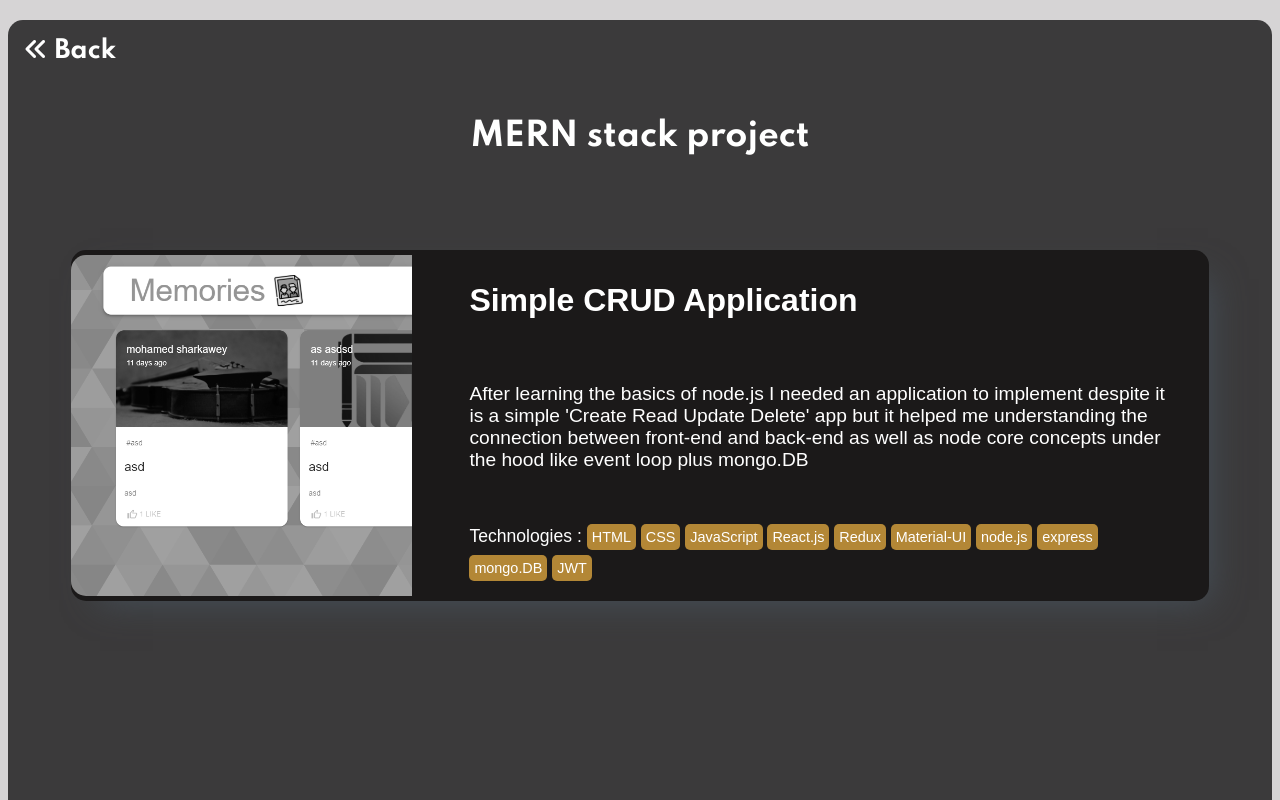
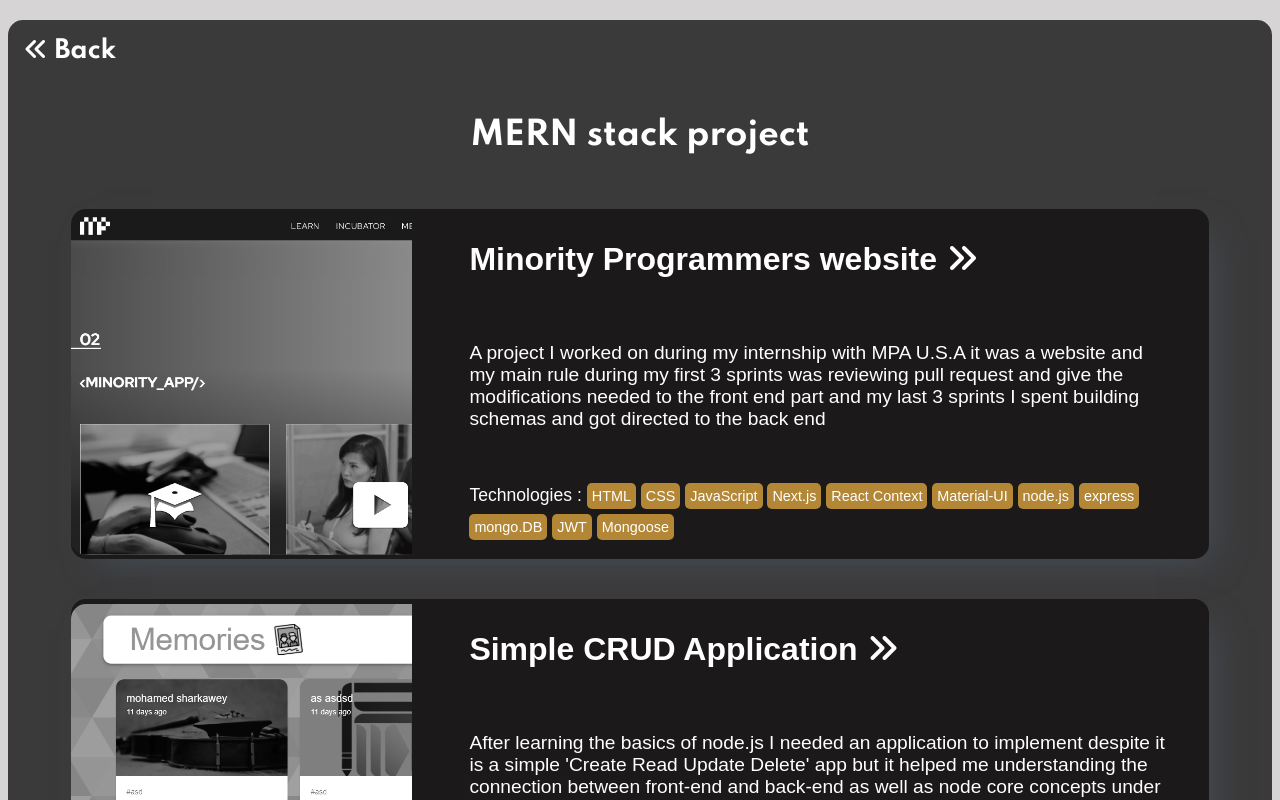
Before and after one commit to mohamed67-67/portfolio, a React (Create React App) app: page /mern in a window 1280 px wide. Shown: the top 800 px of the page. Built offline with nearby package versions, Linux system fonts and the light colour scheme.

Commit message:
adding projects

```diff
--- a/src/Sass/index.scss
+++ b/src/Sass/index.scss
@@ -235,6 +235,13 @@ body{
     h1{
         padding: 15px;
         margin-bottom: 10vh;
+        position: sticky;
+        top: 0vh;
+        z-index: 11;
+        background-color: #3b3a3b;
+        width: 92%;
+        margin: 0 auto;
+
     }
     h2{
         width: fit-content;
@@ -242,6 +249,16 @@ body{
         padding: 2vh;
     }
 
+    @keyframes arrow {
+        from {
+            opacity: 0;
+            color: white;
+        }
+        to {
+            opacity: 1;
+            color: #b38736;
+        }
+    }
     .internal{
         display: grid !important;
         justify-content: space-between;
@@ -257,6 +274,9 @@ body{
             img{
                 filter: grayscale(0);
                 transition: 0.5s;
+            }
+            .fa-angle-double-right{
+                animation: arrow 2.5s infinite both ease-out ;
             }
         }
         img{
--- a/src/components/FrontProjects.js
+++ b/src/components/FrontProjects.js
@@ -26,11 +26,21 @@ function FrontProjects() {
             <Link to='/'> <motion.h2 variants={Variants} exit='exitForI'> <i variants={Variants} exit='exitForI' className="fas fa-angle-double-left"></i> Back</motion.h2> </Link>
             <h1>Front End Projects</h1>
 
+
+            <CardActionArea style={{ cursor: 'default' }} className="internal">
+                <img src="/photos/design.png" alt="" />
+                <div className="det">
+                    <h3>My Portfolio</h3>
+                    <h5>A Design i found on youtube felt nice to me so took a snap shot of it and implemented it as a personal portfolio</h5>
+                    <p>Technologies : <span>HTML</span> <span>CSS</span> <span>JavaScript</span> <span>React.js</span> <span>Framer-motion</span> <span>Material-UI</span> <span>Sass</span> <span>React-flicking</span></p>
+                </div>
+            </CardActionArea>
+
             <a target='_blank' rel="noreferrer" href='https://netflix-clonefirst.netlify.app/'>
                 <CardActionArea className="internal">
                     <img src="/photos/netflix.png" alt="" />
                     <div className="det">
-                        <h3>Netflix Clone</h3>
+                        <h3>Netflix Clone <i className="fas fa-angle-double-right"></i></h3>
                         <h5>A clone of netflix site built with React.js with several feature like fetching an end point for movies List and catch Youtube Trailers</h5>
                         <p>Technologies : <span>HTML</span> <span>CSS</span> <span>JavaScript</span> <span>React.js</span> <span>React-YouTube</span> <span>Axios</span></p>
                     </div>
@@ -41,7 +51,7 @@ function FrontProjects() {
                 <CardActionArea className="internal">
                     <img src="/photos/projectKinder.png" alt="" />
                     <div className="det">
-                        <h3>kindergarten</h3>
+                        <h3>kindergarten <i className="fas fa-angle-double-right"></i></h3>
                         <h5>In this project i wanted to start building a practical project after learning only html,css,js and JQuery and to implement different tricks of CSS so i made this site up as a kindergarten site.</h5>
                         <p>Technologies : <span>HTML</span> <span>CSS</span> <span>JavaScript</span> <span>BootStrap</span> <span>JQuery</span></p>
                     </div>
@@ -52,7 +62,7 @@ function FrontProjects() {
                 <CardActionArea className="internal extra">
                     <img src="/photos/projectReact.png" alt="" />
                     <div className="det">
-                        <h3>Coffee Shop <span>V1.1.0</span></h3>
+                        <h3>Coffee Shop <span>V1.1.0</span> <i className="fas fa-angle-double-right"></i></h3>
                         <h5>In this project i used React.js for the first time and i found it a good chance to improve one of my pervious projects which is Coffe Shop and Practice React.js, for state managment i used React Hooks like useContext and useReducer no Redux in this Point.</h5>
                         <p>Technologies : <span>HTML</span> <span>CSS</span> <span>JavaScript</span> <span>BootStrap</span> <span>JQuery</span> <span>React.js</span> <span>Sass</span></p>
                     </div>
@@ -63,7 +73,7 @@ function FrontProjects() {
                 <CardActionArea className="internal">
                     <img src="/photos/projectRegular.png" alt="" />
                     <div className="det">
-                        <h3>Coffee Shop <span>V1.0.0</span></h3>
+                        <h3>Coffee Shop <span>V1.0.0</span> <i className="fas fa-angle-double-right"></i></h3>
                         <h5>In this project i wanted to expand my knowledge further by integrating libraries for the first time and expand my experience in such beginner level of me then.</h5>
                         <p>Technologies : <span>HTML</span> <span>CSS</span> <span>JavaScript</span> <span>BootStrap</span> <span>JQuery</span></p>
                     </div>
--- a/src/components/MernProjects.js
+++ b/src/components/MernProjects.js
@@ -27,11 +27,22 @@ function MernProjects() {
             <Link to='/'> <motion.h2 variants={Variants} exit='exitForI'> <i variants={Variants} exit='exitForI' className="fas fa-angle-double-left"></i> Back</motion.h2> </Link>
             <h1>MERN stack project</h1>
 
+            <a target='_blank' rel="noreferrer" href='https://minorityprogrammers.com/'>
+                <CardActionArea className="internal">
+                    <img src="/photos/mino.png" alt="" />
+                    <div className="det">
+                        <h3>Minority Programmers website <i className="fas fa-angle-double-right"></i></h3>
+                        <h5>A project I worked on during my internship with MPA U.S.A it was a website and my main rule during my first 3 sprints was reviewing pull request and give the modifications needed to the front end part and my last 3 sprints I spent building schemas and got directed to the back end</h5>
+                        <p>Technologies : <span>HTML</span> <span>CSS</span> <span>JavaScript</span> <span>Next.js</span> <span>React Context</span> <span>Material-UI</span> <span>node.js</span> <span>express</span> <span>mongo.DB</span> <span>JWT</span> <span>Mongoose</span></p>
+                    </div>
+                </CardActionArea>
+            </a>
+
             <a target='_blank' rel="noreferrer" href='https://hardcore-kalam-6a9efa.netlify.app/'>
                 <CardActionArea className="internal">
                     <img src="/photos/mern.png" alt="" />
                     <div className="det">
-                        <h3>Simple CRUD Application</h3>
+                        <h3>Simple CRUD Application <i className="fas fa-angle-double-right"></i></h3>
                         <h5>After learning the basics of node.js I needed an application to implement despite it is a simple 'Create Read Update Delete' app but it helped me understanding the connection between front-end and back-end as well as node core concepts under the hood like event loop plus mongo.DB</h5>
                         <p>Technologies : <span>HTML</span> <span>CSS</span> <span>JavaScript</span> <span>React.js</span> <span>Redux</span> <span>Material-UI</span> <span>node.js</span> <span>express</span> <span>mongo.DB</span> <span>JWT</span></p>
                     </div>
--- a/src/components/TasksProjects.js
+++ b/src/components/TasksProjects.js
@@ -33,7 +33,7 @@ function TasksProjects() {
                 <CardActionArea className="internal">
                     <img src="/photos/pol.png" alt="" />
                     <div className="det">
-                        <h3>reserveing Theater Seats</h3>
+                        <h3>reserveing Theater Seats <i className="fas fa-angle-double-right"></i></h3>
                         <h5>In this project I had a task from X-Kom 'Poland' for reserveing theatre seats system with certain functionality and design it was an internship acceptance project using React & Redux for state managment</h5>
                         <p>Technologies : <span>HTML</span> <span>CSS</span> <span>JavaScript</span> <span>React.js</span> <span>Redux</span> <span>Material-UI</span> <span>Framer Motion</span> <span>Sass</span></p>
                     </div>
@@ -44,7 +44,7 @@ function TasksProjects() {
                 <CardActionArea className="internal">
                     <img src="/photos/daos.png" alt="" />
                     <div className="det">
-                        <h3>DAO Aggregatation</h3>
+                        <h3>DAO Aggregatation <i className="fas fa-angle-double-right"></i></h3>
                         <h5>In this project I had a task from minority programmers 'USA' for Rendring DAOs with my own design and certain functionality like searching and filtering it was an internship acceptance project using React & Redux for state managment</h5>
                         <p>Technologies : <span>HTML</span> <span>CSS</span> <span>JavaScript</span> <span>React.js</span> <span>Redux</span> <span>Boot-Strap</span> <span>Boot-StrapTable</span> <span>Sass</span></p>
                     </div>
@@ -55,7 +55,7 @@ function TasksProjects() {
                 <CardActionArea className="internal">
                     <img src="/photos/gemo.png" alt="" />
                     <div className="det">
-                        <h3>Trending Repos in GitHub</h3>
+                        <h3>Trending Repos in GitHub <i className="fas fa-angle-double-right"></i></h3>
                         <h5>In this project I had a task from Gemography Inc it was about fetching an end point contains the most starred repos in the last 30 days of github</h5>
                         <p>Technologies : <span>HTML</span> <span>CSS</span> <span>JavaScript</span> <span>Material-UI</span> <span>React.js</span> <span>Redux</span> <span>Sass</span> <span>Moment</span></p>
                     </div>
@@ -66,7 +66,7 @@ function TasksProjects() {
                 <CardActionArea className="internal">
                     <img src="/photos/banks.png" alt="" />
                     <div className="det">
-                        <h3>Banks erp UI system</h3>
+                        <h3>Accounting erp UI system <i className="fas fa-angle-double-right"></i></h3>
                         <h5>In this project I had a task from WhiteCloud 'Egypt' for making up a UI table for different Banks and their accounts as a sub component using react.js and redux for state managment and material table for a full functional table</h5>
                         <p>Technologies : <span>HTML</span> <span>CSS</span> <span>JavaScript</span> <span>Material-Table</span> <span>Material-UI</span> <span>React.js</span> <span>Redux</span></p>
                     </div>
--- a/src/index.css
+++ b/src/index.css
@@ -790,11 +790,28 @@ body a {
 .projects h1 {
   padding: 15px;
   margin-bottom: 10vh;
+  position: sticky;
+  top: 0vh;
+  z-index: 11;
+  background-color: #3b3a3b;
+  width: 92%;
+  margin: 0 auto;
 }
 
 .projects h2 {
   width: fit-content;
   padding: 2vh;
+}
+
+@keyframes arrow {
+  from {
+    opacity: 0;
+    color: white;
+  }
+  to {
+    opacity: 1;
+    color: #b38736;
+  }
 }
 
 .projects .internal {
@@ -813,6 +830,10 @@ body a {
 .projects .internal:hover img {
   filter: grayscale(0);
   transition: 0.5s;
+}
+
+.projects .internal:hover .fa-angle-double-right {
+  animation: arrow 2.5s infinite both ease-out;
 }
 
 .projects .internal img {
```
Also changed, not shown: public/photos/design.png (added), public/photos/mino.png (added), 17 other files (tests, documents, lock files or other folders).
